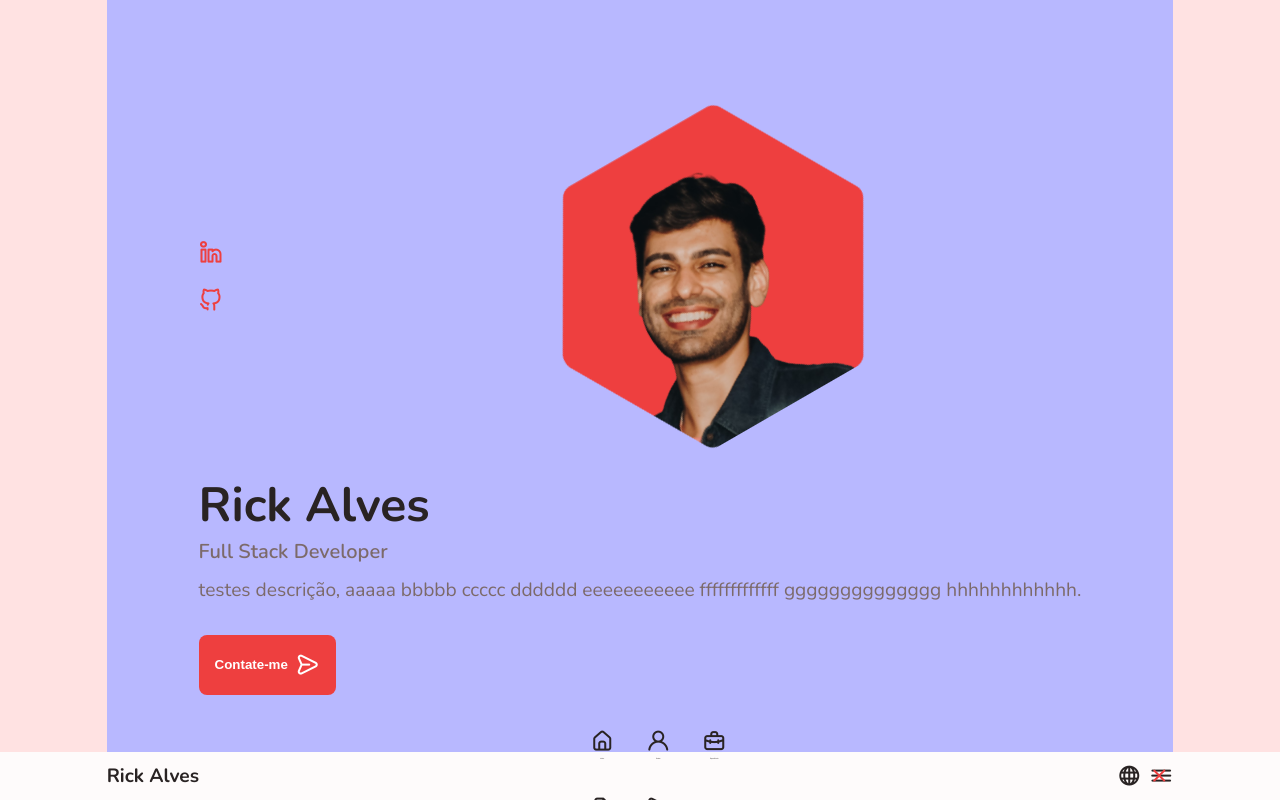
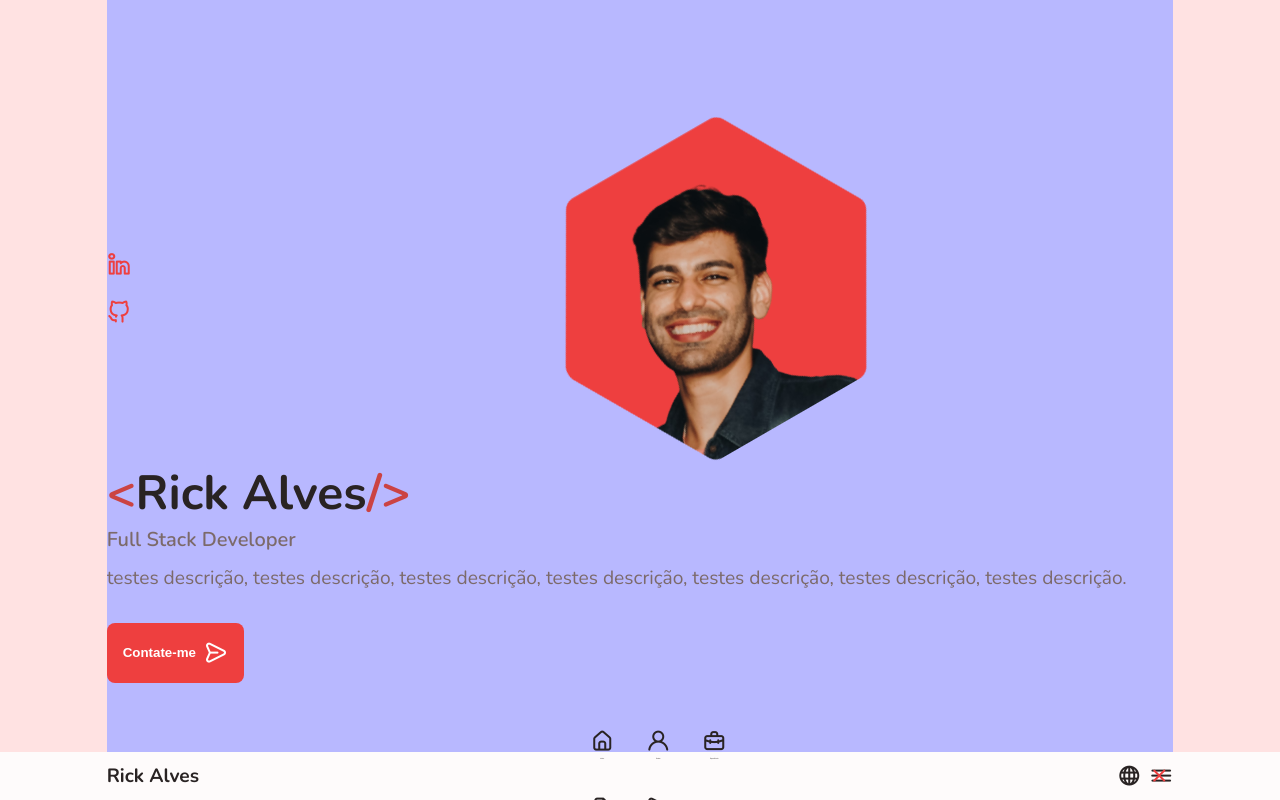
Before and after one commit to RickAlves07/personal-website, an Angular app: page / in a window 1280 px wide. Built offline with nearby package versions, Linux system fonts and the light colour scheme.

Commit message:
ajustes no home e header

```diff
--- a/src/app/components/header/header.component.html
+++ b/src/app/components/header/header.component.html
@@ -44,6 +44,7 @@
 		</div>
 		<div class="nav-buttons" >
 			<div class="nav-lang" id="nav-lang">
+				<!-- i18n-js tradução para ingles -->
 				<i class="uil uil-globe"></i>
 			</div>
 			<div class="nav-toggle" id="nav-toggle" (click)='navToggleShowMenu()'>
--- a/src/app/components/home/home.component.html
+++ b/src/app/components/home/home.component.html
@@ -1,5 +1,5 @@
 <section class="home section" id="home">
-	<div class="home-content grid">
+	<div class="home-content">
 		<!-- Social -->
 		<div class="home-social">
 			<a class="home-social-item" href="https://www.linkedin.com/in/rickalves07/" target="_blank">
@@ -23,7 +23,7 @@
 				Full Stack Developer
 			</h3>
 			<p class="home-text">
-				testes descrição, aaaaa bbbbb ccccc dddddd eeeeeeeeeee fffffffffffff gggggggggggggg hhhhhhhhhhhh.
+				testes descrição, testes descrição, testes descrição, testes descrição, testes descrição, testes descrição, testes descrição.
 			</p>
 			<button class="button" href="#contact">
 				<span>
--- a/src/app/components/home/home.component.scss
+++ b/src/app/components/home/home.component.scss
@@ -1,8 +1,17 @@
+.home
+{
+	display: flex;
+	align-items: center;
+}
+
 .home-content
 {
+	display: grid;
 	grid-template-columns: .5fr	3fr;
 	grid-template-rows: repeat(2fr);
 	align-items: center;
+	overflow: hidden;
+	width: 100%;
 }
 
 .home-photo
@@ -27,7 +36,6 @@
 .home-social
 {
 	display: grid;
-	grid-template-columns: max-content;
 	row-gap: 1rem;
 }
 
@@ -44,6 +52,20 @@
 .home-title
 {
 	font-size: var(--big-font-size);
+	display: flex;
+	align-items: center;
+}
+
+.home-title:before
+{
+	content: '<';
+	color: var(--first-color-alt);
+}
+
+.home-title:after
+{
+	content: '/>';
+	color: var(--first-color-alt);
 }
 
 .home-subtitle
--- a/src/styles.scss
+++ b/src/styles.scss
@@ -81,6 +81,24 @@ h1, h2, h3, h4
 	font-weight: var(--font-semi-bold);
 }
 
+// h1:before,
+// h2:before,
+// h3:before,
+// h4:before
+// {
+// 	content: '<';
+// 	color: var(--first-color-alt);
+// }
+
+// h1:after,
+// h2:after,
+// h3:after,
+// h4:after
+// {
+// 	content: '/>';
+// 	color: var(--first-color-alt);
+// }
+
 .uil //icons
 {
 	font-size: 1.5rem;
@@ -90,9 +108,6 @@ h1, h2, h3, h4
 {
 	background-color: rgb(184, 184, 255);
 	padding: var(--body-frame) 0;
-	display: flex;
-	justify-content: center;
-	align-items: center;
 	height: 100vh;
 }
 
```
